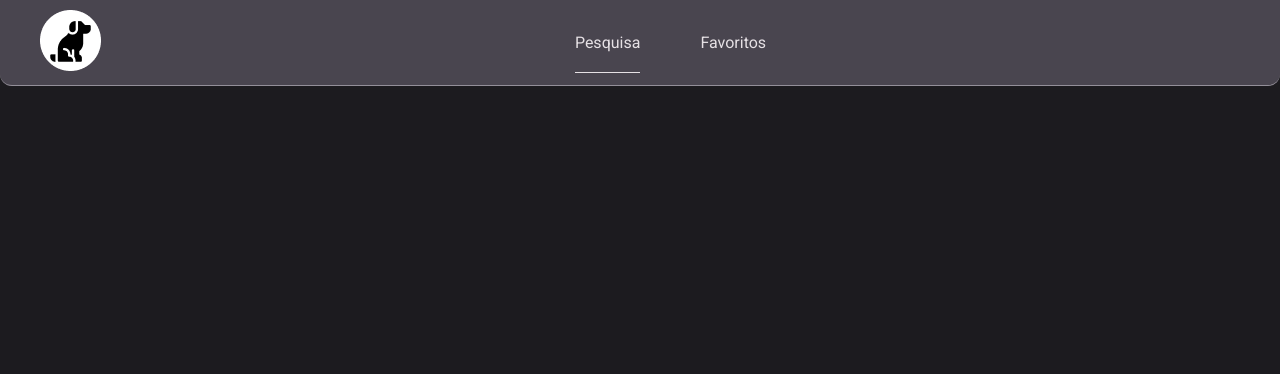
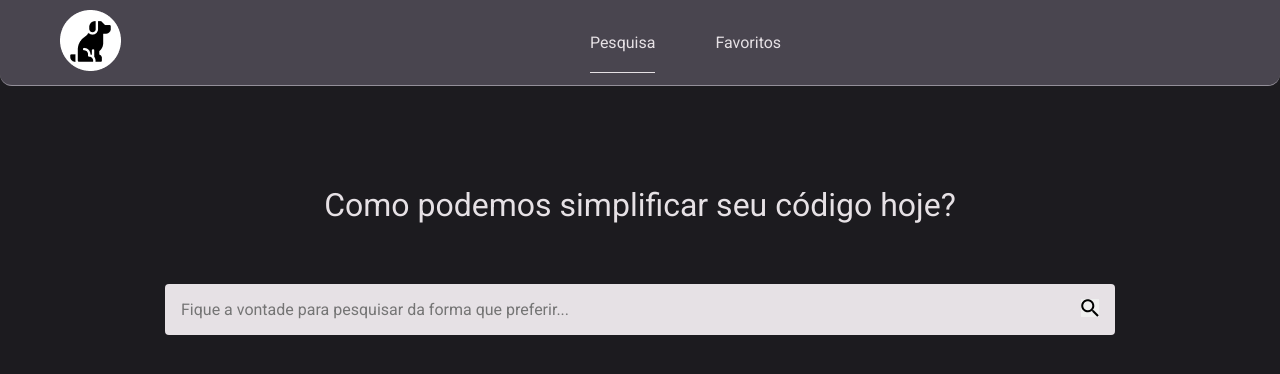
Before and after one commit to nerylucastoledo/RepositoriosGit, a Vue app: page / in a window 1280 px wide. Shown: the top 374 px of the page. Built offline with nearby package versions, Linux system fonts and the light colour scheme.

Commit message:
componente gitBuscar

```diff
--- a/src/App.vue
+++ b/src/App.vue
@@ -25,24 +25,31 @@ export default {
 
 @import url("https://fonts.googleapis.com/css2?family=Roboto&display=swap");
 
-body {
-  background-color: #1C1B1F;
-}
-
 * {
+  box-sizing: border-box;
   padding: 0px;
   margin: 0px;
   font-family: 'Roboto';
   text-decoration: none;
   font-weight: 400;
-  list-style: none;
-  box-sizing: border-box;
+}
+
+body {
+  background-color: #1C1B1F;
+}
+
+body, ul, li, h1, h2, h3, p, a {
+  padding: 0px;
+  margin: 0px;
+  font-family: 'Roboto';
+  text-decoration: none;
+  font-weight: 400;
 }
 
 .container {
   max-width: 1200px;
   margin: 0 auto;
-  padding: 0px;
+  padding: 0 20px;
   position: relative;
 }
 
--- /dev/null
+++ b/src/components/GitBuscar.vue
@@ -0,0 +1,57 @@
+<template>
+    <form action="" class="form-buscar">
+        <input v-model="pesquisar" type="text" id="pesquisa" placeholder="Fique a vontade para pesquisar da forma que preferir...">
+
+        <input type="submit" class="icon-lupa" @click.prevent="buscarProdutos"/>
+    </form>
+</template>
+
+<script>
+export default {
+    data() {
+        return {
+            pesquisar: ""
+        }
+    },
+
+    methods: {
+        buscarProdutos() {
+            console.log('teste')
+        }
+    }
+}
+</script>
+
+<style>
+
+.form-buscar {
+    max-width: 950px;
+    position: relative;
+    display: block;
+    margin: 0 auto 100px;
+}
+
+#pesquisa {
+    width: 100%;
+    padding: 16px;
+    border-radius: 4px;
+    border: none;
+    background-color: #E6E1E5;
+    color: #1C1B1F;
+    font-size: 16px;
+}
+
+.icon-lupa {
+    position: absolute;
+    right: 16px;
+    top: 30%;
+    border: none;
+    text-indent: -100px;
+    width: 18px;
+    height: 18px;
+    background-image: url(../assets/icon-lupa.png);
+    background-repeat: no-repeat;
+    background-position: center;
+}
+
+</style>
--- a/src/components/Header.vue
+++ b/src/components/Header.vue
@@ -47,6 +47,10 @@ header {
     margin: 0 30px;
 }
 
+.navbar ul li:last-child {
+    margin-right: 0px;
+}
+
 .navbar ul li a {
     color: #E6E1E5;
     position: relative;
--- a/src/views/Pesquisa.vue
+++ b/src/views/Pesquisa.vue
@@ -1,10 +1,26 @@
 <template>
-    <section>
+    <section class="container content">
+        <h1 class="title">Como podemos simplificar seu código hoje?</h1>
+
+        <GitBuscar />
     </section>
 </template>
 
+<script>
+import GitBuscar from '@/components/GitBuscar.vue';
+export default {
+    components: { GitBuscar }
+}
+</script>
+
 <style>
 
-
+.title {
+    font-size: 32px;
+    color: #E6E1E5;
+    text-align: center;
+    margin-top: 100px;
+    margin-bottom: 60px;
+}
 
 </style>
```
